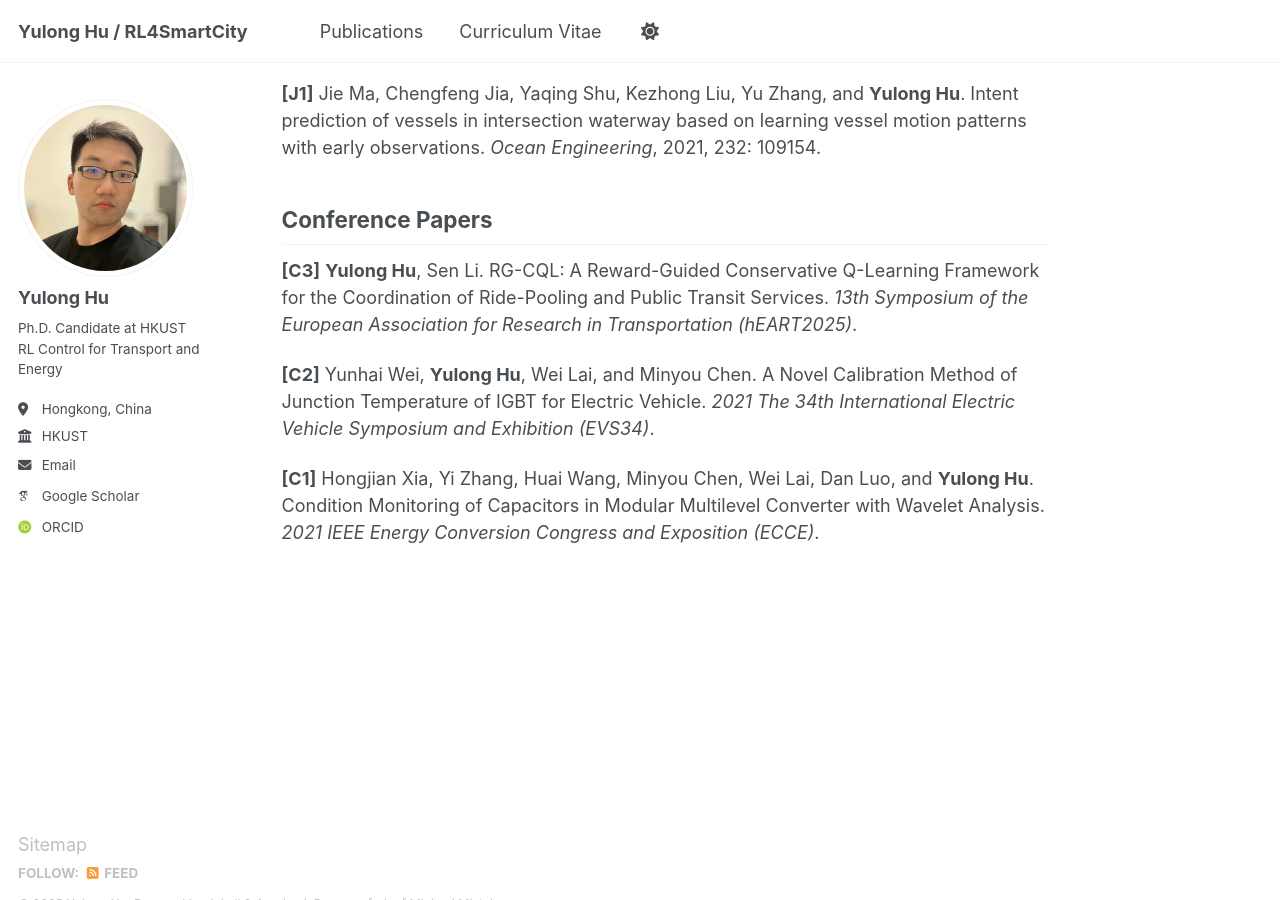
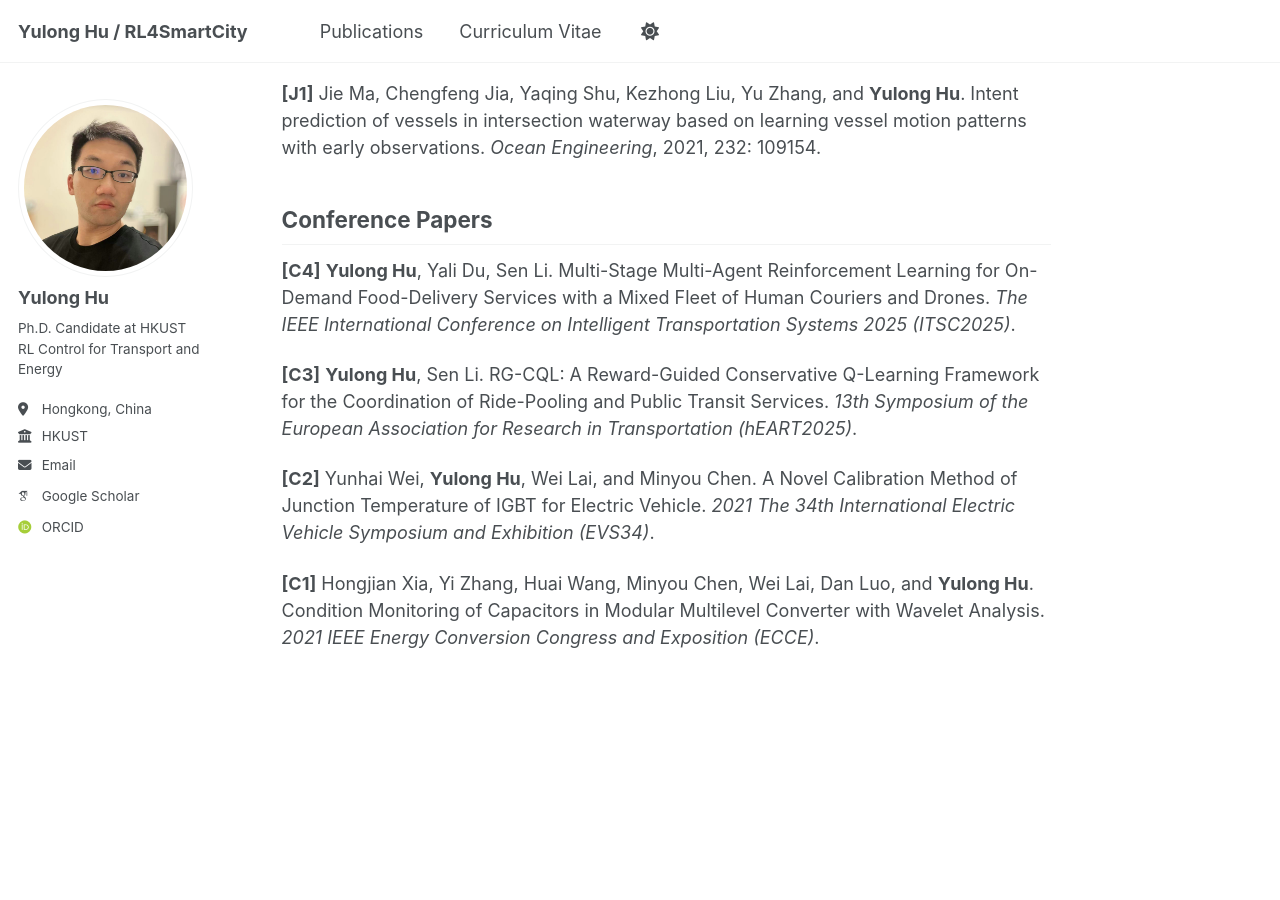
Before and after one commit to yulonghu2000/yulonghu2000.github.io, a Jekyll site: the page built from _pages/publications.md, in a window 1280 px wide and 900 px high, scrolled down 707 px. Built offline with Jekyll 4.4.1, drawn with Linux system fonts in a browser that asks for light colours; some web fonts are replaced.

Commit message:
Update publications.md

```diff
--- a/_pages/publications.md
+++ b/_pages/publications.md
@@ -18,6 +18,8 @@ author_profile: true
 **[J1]** Jie Ma, Chengfeng Jia, Yaqing Shu, Kezhong Liu, Yu Zhang, and **Yulong Hu**. Intent prediction of vessels in intersection waterway based on learning vessel motion patterns with early observations. *Ocean Engineering*, 2021, 232: 109154.
 
 ## Conference Papers
+**[C4]** **Yulong Hu**, Yali Du, Sen Li. Multi-Stage Multi-Agent Reinforcement Learning for On-Demand Food-Delivery Services with a Mixed Fleet of Human Couriers and Drones. *The IEEE International Conference on Intelligent Transportation Systems 2025 (ITSC2025)*.
+
 **[C3]** **Yulong Hu**, Sen Li. RG-CQL: A Reward-Guided Conservative Q-Learning Framework for the Coordination of Ride-Pooling and Public Transit Services. *13th Symposium of the European Association for Research in Transportation (hEART2025)*.
 
 **[C2]** Yunhai Wei, **Yulong Hu**, Wei Lai, and Minyou Chen. A Novel Calibration Method of Junction Temperature of IGBT for Electric Vehicle. *2021 The 34th International Electric Vehicle Symposium and Exhibition (EVS34)*.
```
